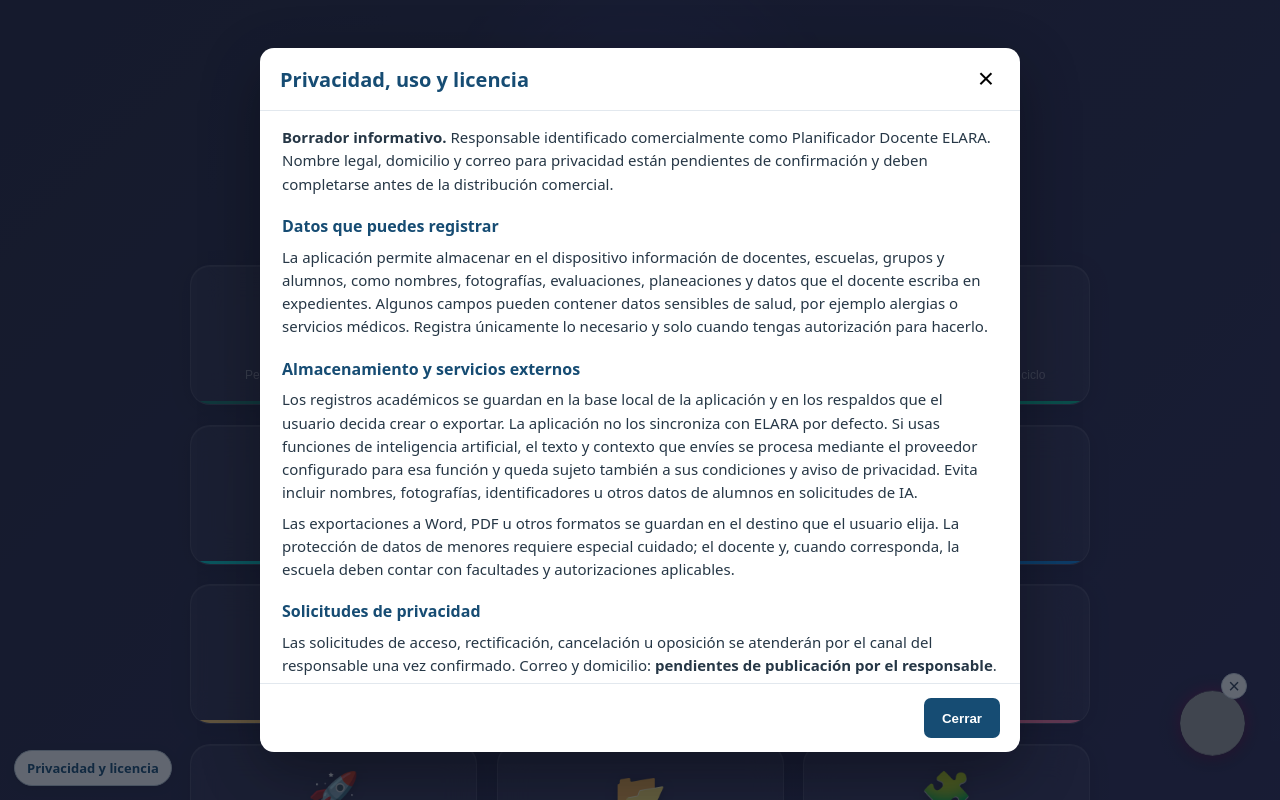
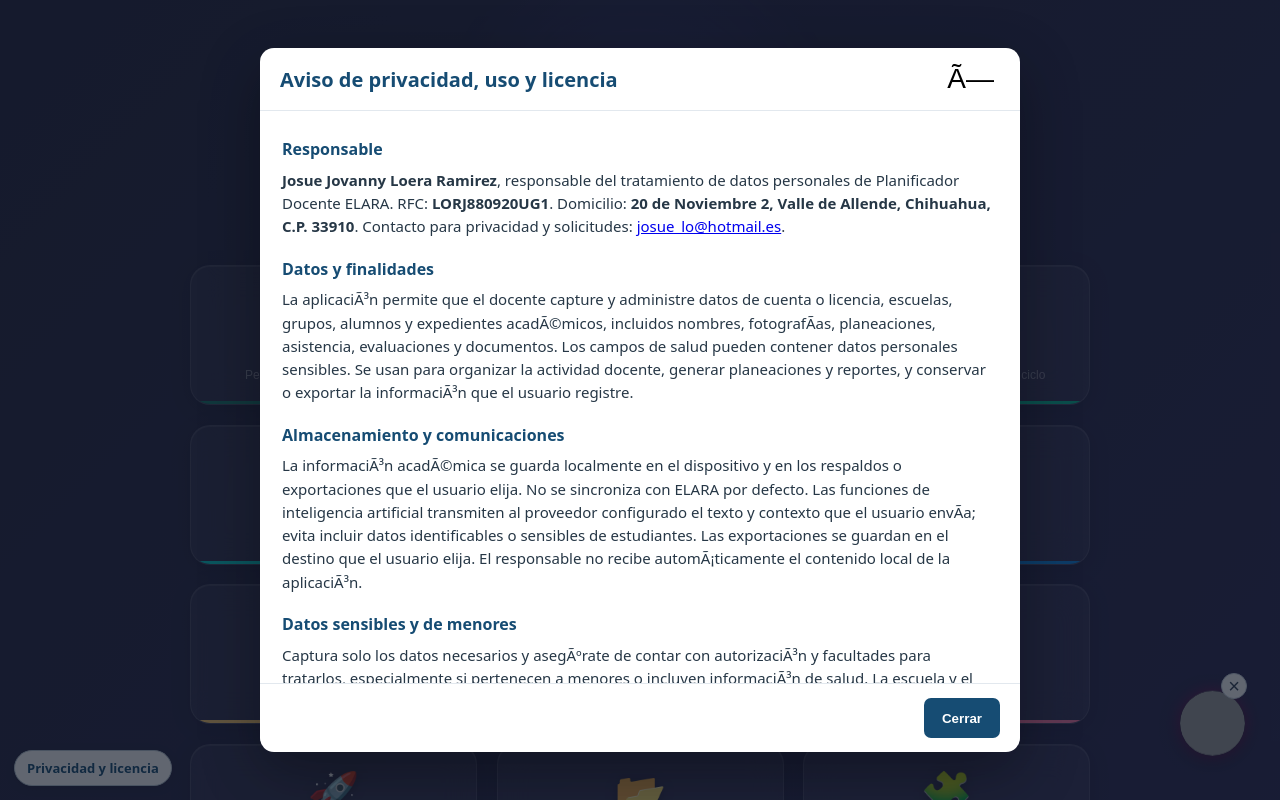
Before and after one commit to josueloera/planificador-elara-integration, a React (Vite) app: page / in a window 1280 px wide. Both pictures are taken after a click on the button "Privacidad y licencia". Shown: the top 800 px of the page. Built offline with nearby package versions, Linux system fonts and the light colour scheme; grey boxes are pictures that could not be loaded.

Commit message:
Publish privacy notice details in v1.0.21

```diff
--- a/package.json
+++ b/package.json
@@ -1,7 +1,7 @@
 {
   "name": "planificador-docente-elara-integration",
   "private": true,
-  "version": "1.0.20",
+  "version": "1.0.21",
   "description": "Herramienta de Gestión Docente NEM - Integración ELARA",
   "author": "Josue Loera",
   "main": "electron/main.js",
--- a/src/components/LegalInfo.jsx
+++ b/src/components/LegalInfo.jsx
@@ -9,20 +9,21 @@
     </button>
     {open && <div className="legal-info-backdrop" onMouseDown={event => { if (event.target === event.currentTarget) setOpen(false); }}>
       <section className="legal-info-dialog" role="dialog" aria-modal="true" aria-labelledby="legal-info-title">
-        <header><h2 id="legal-info-title">Privacidad, uso y licencia</h2><button type="button" onClick={() => setOpen(false)} aria-label="Cerrar">×</button></header>
+        <header><h2 id="legal-info-title">Aviso de privacidad, uso y licencia</h2><button type="button" onClick={() => setOpen(false)} aria-label="Cerrar">Ã—</button></header>
         <div className="legal-info-content">
-          <p><strong>Borrador informativo.</strong> Responsable identificado comercialmente como Planificador Docente ELARA. Nombre legal, domicilio y correo para privacidad están pendientes de confirmación y deben completarse antes de la distribución comercial.</p>
-          <h3>Datos que puedes registrar</h3>
-          <p>La aplicación permite almacenar en el dispositivo información de docentes, escuelas, grupos y alumnos, como nombres, fotografías, evaluaciones, planeaciones y datos que el docente escriba en expedientes. Algunos campos pueden contener datos sensibles de salud, por ejemplo alergias o servicios médicos. Registra únicamente lo necesario y solo cuando tengas autorización para hacerlo.</p>
-          <h3>Almacenamiento y servicios externos</h3>
-          <p>Los registros académicos se guardan en la base local de la aplicación y en los respaldos que el usuario decida crear o exportar. La aplicación no los sincroniza con ELARA por defecto. Si usas funciones de inteligencia artificial, el texto y contexto que envíes se procesa mediante el proveedor configurado para esa función y queda sujeto también a sus condiciones y aviso de privacidad. Evita incluir nombres, fotografías, identificadores u otros datos de alumnos en solicitudes de IA.</p>
-          <p>Las exportaciones a Word, PDF u otros formatos se guardan en el destino que el usuario elija. La protección de datos de menores requiere especial cuidado; el docente y, cuando corresponda, la escuela deben contar con facultades y autorizaciones aplicables.</p>
-          <h3>Solicitudes de privacidad</h3>
-          <p>Las solicitudes de acceso, rectificación, cancelación u oposición se atenderán por el canal del responsable una vez confirmado. Correo y domicilio: <strong>pendientes de publicación por el responsable</strong>. No incluyas datos sensibles en una solicitud por un canal no confirmado.</p>
-          <h3>Licencia y derechos de autor</h3>
-          <p>El instalador concede el uso de la aplicación de acuerdo con la licencia autorizada. No concede propiedad ni una licencia independiente sobre su código fuente, marcas o materiales. La copia, distribución, publicación, modificación o explotación fuera de esa licencia puede afectar derechos de autor y otros derechos aplicables. La protección concreta depende de la ley y de los derechos de cada componente.</p>
-          <p>El instalador organiza y empaqueta los archivos para disuadir su consulta casual; ningún paquete de software entregado al usuario puede impedir por completo su inspección o extracción. La aplicación no sustituye las obligaciones profesionales, escolares ni legales del usuario.</p>
-          <p className="legal-info-version">Versión del aviso: 1.0.20. Almacenamiento local y uso de IA dependen de las funciones que el usuario elija.</p>
+          <h3>Responsable</h3>
+          <p><strong>Josue Jovanny Loera Ramirez</strong>, responsable del tratamiento de datos personales de Planificador Docente ELARA. RFC: <strong>LORJ880920UG1</strong>. Domicilio: <strong>20 de Noviembre 2, Valle de Allende, Chihuahua, C.P. 33910</strong>. Contacto para privacidad y solicitudes: <a href="mailto:josue_lo@hotmail.es">josue_lo@hotmail.es</a>.</p>
+          <h3>Datos y finalidades</h3>
+          <p>La aplicaciÃ³n permite que el docente capture y administre datos de cuenta o licencia, escuelas, grupos, alumnos y expedientes acadÃ©micos, incluidos nombres, fotografÃ­as, planeaciones, asistencia, evaluaciones y documentos. Los campos de salud pueden contener datos personales sensibles. Se usan para organizar la actividad docente, generar planeaciones y reportes, y conservar o exportar la informaciÃ³n que el usuario registre.</p>
+          <h3>Almacenamiento y comunicaciones</h3>
+          <p>La informaciÃ³n acadÃ©mica se guarda localmente en el dispositivo y en los respaldos o exportaciones que el usuario elija. No se sincroniza con ELARA por defecto. Las funciones de inteligencia artificial transmiten al proveedor configurado el texto y contexto que el usuario envÃ­a; evita incluir datos identificables o sensibles de estudiantes. Las exportaciones se guardan en el destino que el usuario elija. El responsable no recibe automÃ¡ticamente el contenido local de la aplicaciÃ³n.</p>
+          <h3>Datos sensibles y de menores</h3>
+          <p>Captura solo los datos necesarios y asegÃºrate de contar con autorizaciÃ³n y facultades para tratarlos, especialmente si pertenecen a menores o incluyen informaciÃ³n de salud. La escuela y el docente deben observar las obligaciones que les correspondan. El responsable de la aplicaciÃ³n no determina la base legal del registro que haga cada docente.</p>
+          <h3>Derechos y contacto</h3>
+          <p>Para ejercer derechos de acceso, rectificaciÃ³n, cancelaciÃ³n u oposiciÃ³n, revocar el consentimiento o consultar este aviso, escribe a <a href="mailto:josue_lo@hotmail.es">josue_lo@hotmail.es</a> o presenta una solicitud en el domicilio indicado. Incluye un medio para responder y describe tu solicitud; no envÃ­es datos sensibles por correo salvo que sea necesario y uses medidas adecuadas. Se atenderÃ¡ conforme a la legislaciÃ³n aplicable.</p>
+          <h3>Licencia y propiedad intelectual</h3>
+          <p>El instalador concede el uso de la aplicaciÃ³n conforme a la licencia autorizada; no concede propiedad ni licencia independiente sobre el cÃ³digo fuente, marcas o materiales. La copia, distribuciÃ³n, publicaciÃ³n, modificaciÃ³n o explotaciÃ³n fuera de esa licencia puede afectar derechos aplicables. El empaquetado busca disuadir la inspecciÃ³n casual, pero ningÃºn instalador impide tÃ©cnicamente toda extracciÃ³n o anÃ¡lisis. La aplicaciÃ³n no sustituye las obligaciones profesionales, escolares ni legales del usuario.</p>
+          <p className="legal-info-version">Aviso actualizado para la versiÃ³n 1.0.21. Este aviso describe las funciones actuales de almacenamiento local y servicios opcionales; consulta al responsable para dudas o solicitudes.</p>
         </div>
         <footer><button type="button" onClick={() => setOpen(false)}>Cerrar</button></footer>
       </section>
```
Also changed, not shown: 2 other files (tests, documents, lock files or other folders).
